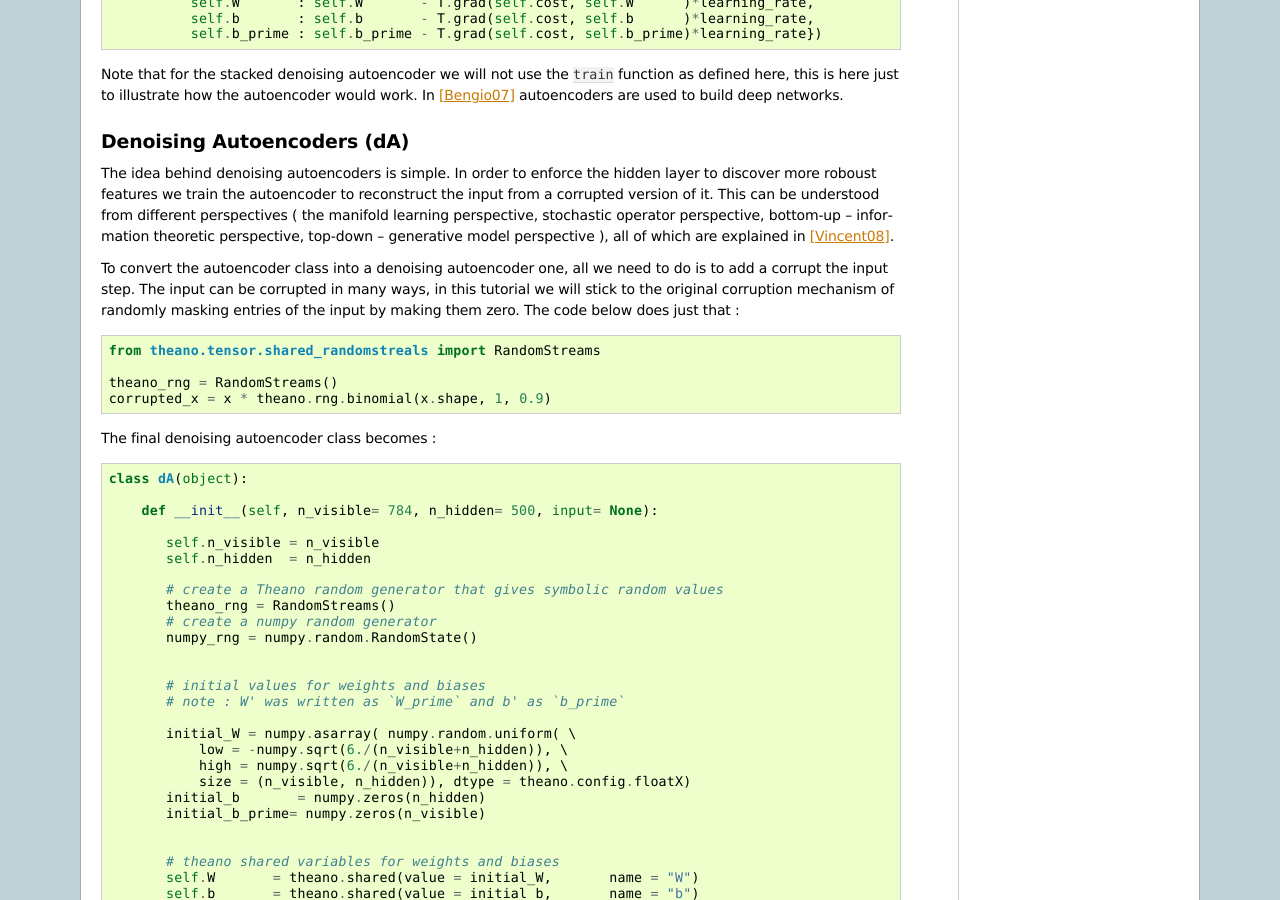
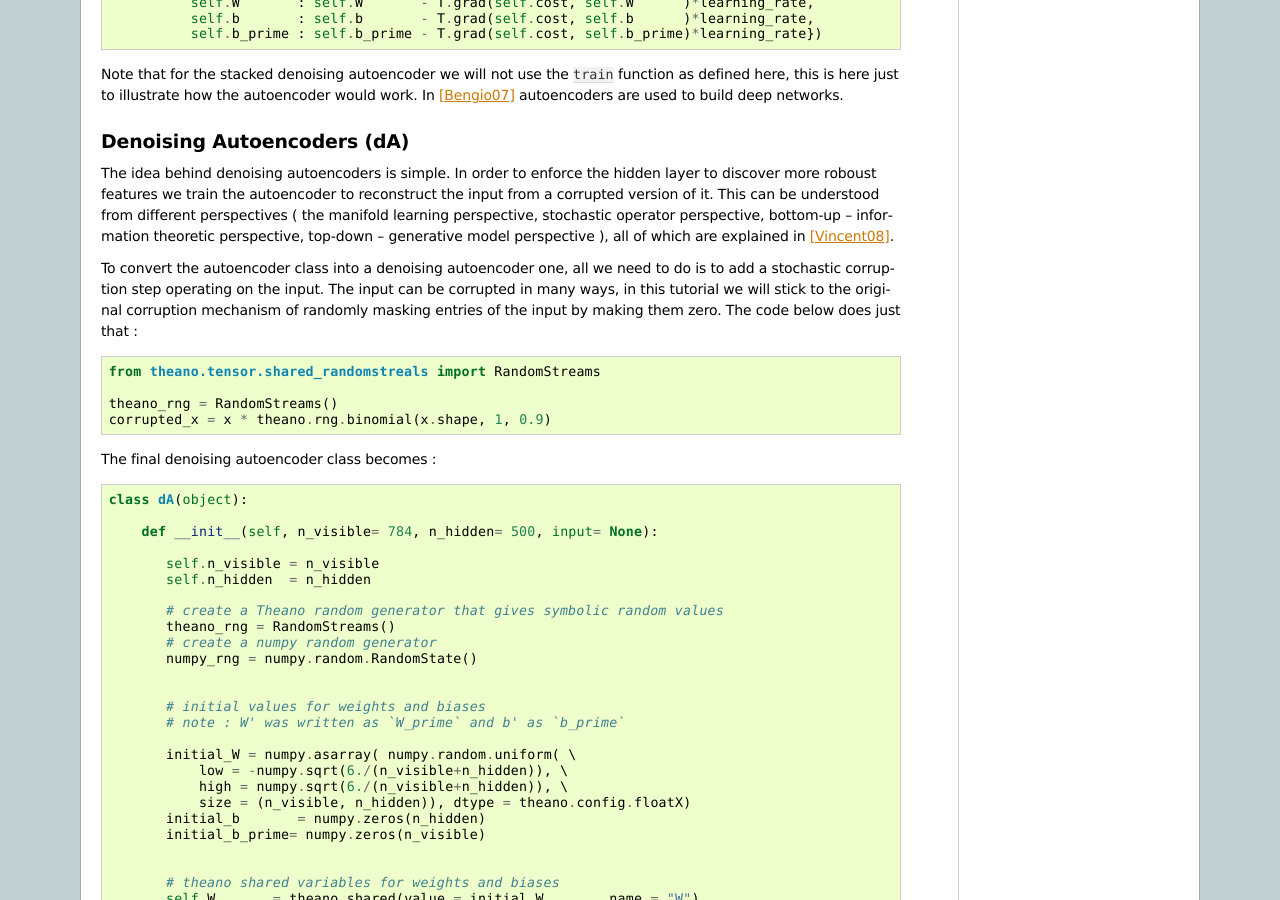
Before and after one commit to lisa-lab/DeepLearningTutorials, a Sphinx documentation site: the page built from doc/SdA.txt, in a window 1280 px wide and 900 px high, scrolled down 1516 px. Built offline with Sphinx 7.4.7, drawn with Linux system fonts in a browser that asks for light colours; formulas are drawn with MathJax 3; pages that are not in the unit, such as notebooks, are missing from menus.

Commit message:
minor edit

```diff
--- a/doc/SdA.txt
+++ b/doc/SdA.txt
@@ -140,7 +140,7 @@ top-down -- generative model perspective ), all of which are explained in
 
 
 To convert the autoencoder class into a denoising autoencoder one, all we
-need to do is to add a corrupt the input step. The input can be
+need to do is to add a stochastic corruption step operating on the input. The input can be
 corrupted in many ways, in this tutorial we will stick to the original
 corruption mechanism of randomly masking entries of the input by making
 them zero. The code below
```
